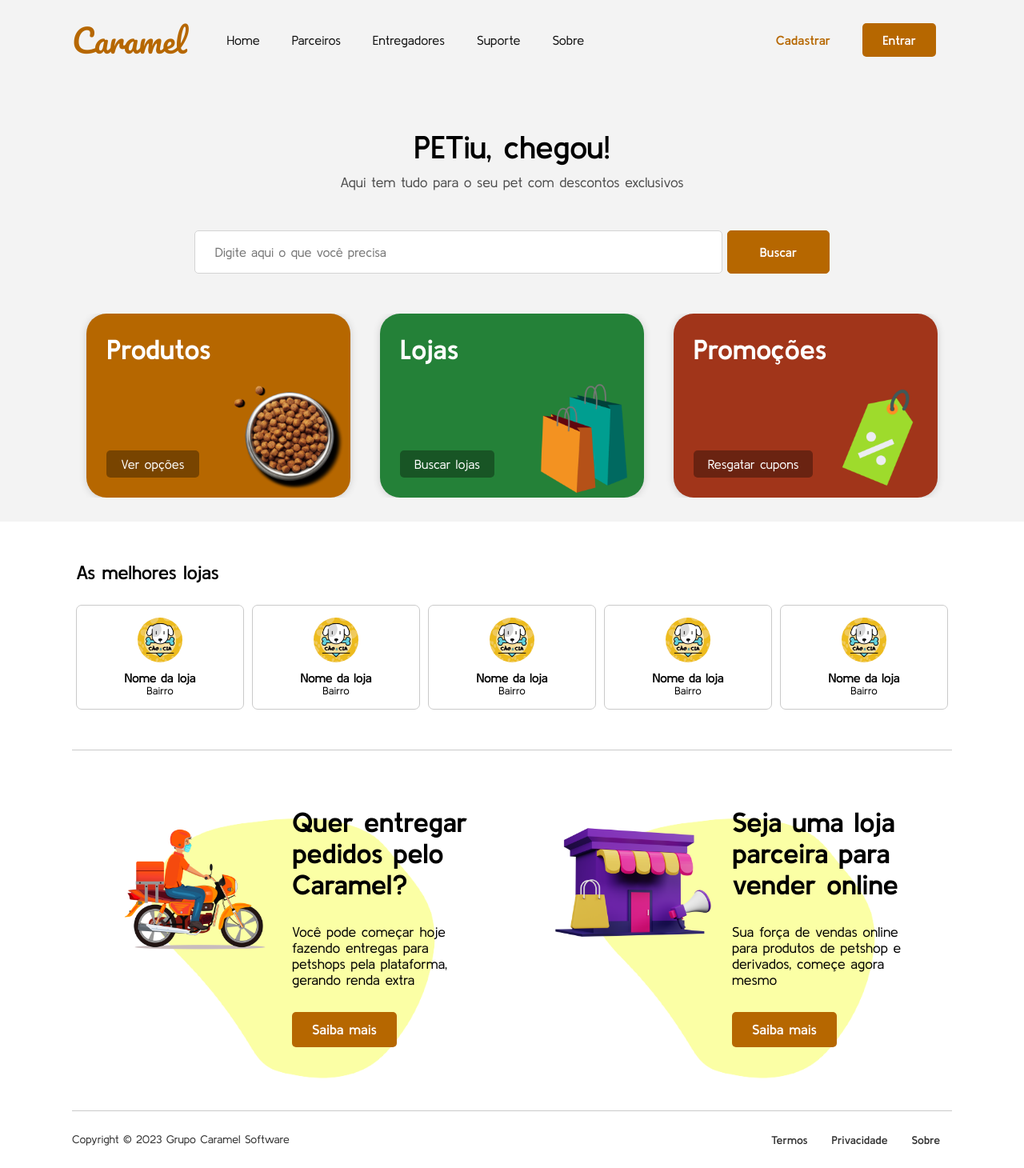
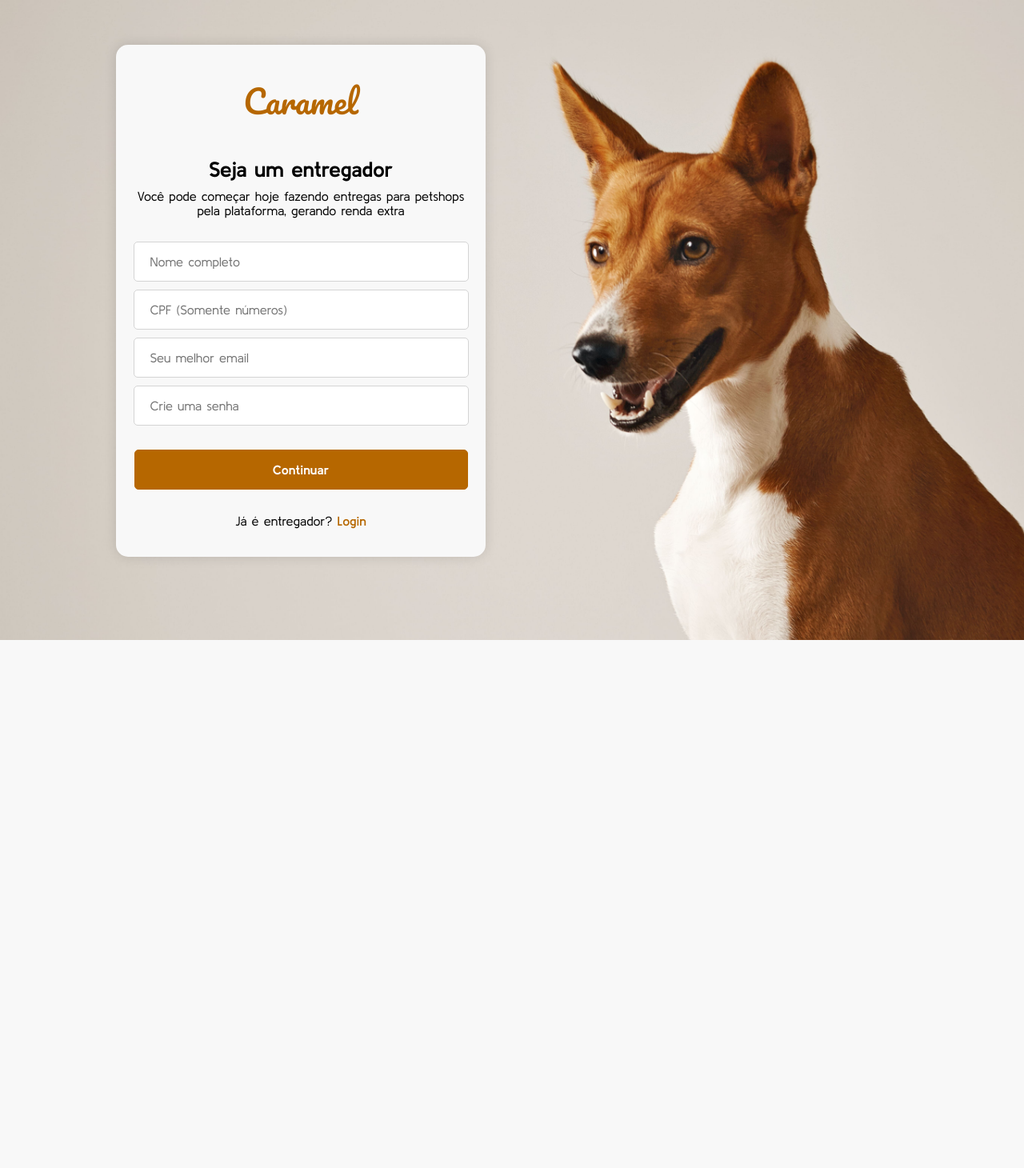
Before and after one commit to rdadev/caramel, a PHP site: page /entregador/index.html in a window 1280 px wide. Shown: the whole page at 80% size. After the commit the page ends 800 px from the top, so only its background shows below. Run offline with PHP 8.4, Linux system fonts and the light colour scheme.

Commit message:
Algumas alterações legais

```diff
--- /dev/null
+++ b/entregador/index.html
@@ -0,0 +1,31 @@
+<!DOCTYPE html>
+<html lang="pt-BR">
+<head>
+    <meta charset="UTF-8">
+    <meta http-equiv="X-UA-Compatible" content="IE=edge">
+    <meta name="viewport" content="width=device-width, initial-scale=1.0">
+    <link rel="stylesheet" type="text/css" href="../main.css"/>
+    <link rel="stylesheet" type="text/css" href="style.css"/>
+    <title>Caramel</title>
+</head>
+<body>
+    <div class="carregamento"><svg xmlns="http://www.w3.org/2000/svg" viewBox="0 0 512 512"><!--! Font Awesome Pro 6.4.0 by @fontawesome - https://fontawesome.com License - https://fontawesome.com/license (Commercial License) Copyright 2023 Fonticons, Inc. --><path d="M226.5 92.9c14.3 42.9-.3 86.2-32.6 96.8s-70.1-15.6-84.4-58.5s.3-86.2 32.6-96.8s70.1 15.6 84.4 58.5zM100.4 198.6c18.9 32.4 14.3 70.1-10.2 84.1s-59.7-.9-78.5-33.3S-2.7 179.3 21.8 165.3s59.7 .9 78.5 33.3zM69.2 401.2C121.6 259.9 214.7 224 256 224s134.4 35.9 186.8 177.2c3.6 9.7 5.2 20.1 5.2 30.5v1.6c0 25.8-20.9 46.7-46.7 46.7c-11.5 0-22.9-1.4-34-4.2l-88-22c-15.3-3.8-31.3-3.8-46.6 0l-88 22c-11.1 2.8-22.5 4.2-34 4.2C84.9 480 64 459.1 64 433.3v-1.6c0-10.4 1.6-20.8 5.2-30.5zM421.8 282.7c-24.5-14-29.1-51.7-10.2-84.1s54-47.3 78.5-33.3s29.1 51.7 10.2 84.1s-54 47.3-78.5 33.3zM310.1 189.7c-32.3-10.6-46.9-53.9-32.6-96.8s52.1-69.1 84.4-58.5s46.9 53.9 32.6 96.8s-52.1 69.1-84.4 58.5z" fill="#FFFFFF"/></svg></div>
+    <section class="cadastro">
+        <div class="container">
+            <div class="containerzinho">
+                <div class="logotipo logo"><a href="../index.html">Caramel</a></div>
+                <h1>Seja um entregador</h1>
+                <p>Você pode começar hoje fazendo entregas para petshops pela plataforma, gerando renda extra</p>
+                <form class="formulario" method="post" action="documentacao.html">
+                    <input class="entradas" type="text" placeholder="Nome completo" required/>
+                    <input class="entradas" type="text" maxlength="11" placeholder="CPF (Somente números)" required/>
+                    <input class="entradas" type="email" placeholder="Seu melhor email" required/>
+                    <input class="entradas" type="password" minlength="8" placeholder="Crie uma senha" required/>
+                    <input class="botao" type="submit" value="Continuar"/>
+                    <span class="acao">Já é entregador? <a class="linkacao" href="login.html">Login</a></span>
+                </form>
+            </div>
+        </div>
+    </section>
+</body>
+</html>
--- a/login/style.css
+++ b/entregador/style.css
@@ -1,5 +1,5 @@
 body {
-    background-image: url('../images/fundo-login.jpg');
+    background-image: url('../images/fundo-cadastro.jpg');
     background-size: cover;
     height: 100vh;
 }
@@ -19,11 +19,16 @@
     background-color: #f8f8f8;
     width: 42%;
     height: 80vh;
-    min-height: 550px;
-    max-height: 560px;
-    margin: 7vh 55%;
+    min-height: 640px;
+    max-height: 650px;
+    margin: 7vh 5%;
     border-radius: 15px;
     box-shadow: 0px 0px 15px #00000021;
+}
+
+.endereco {
+    min-height: 760px;
+    max-height: 770px;
 }
 
 .logo {
@@ -41,7 +46,7 @@
 }
 
 .containerzinho p {
-    width: 80%;
+    width: 90%;
     margin: 10px auto;
     text-align: center;
     font-size: 12pt;
@@ -88,12 +93,21 @@
     cursor: pointer;
 }
 
-.recuperacao {
+.termos {
+    margin-top: 25px;
+    width: 100%;
+    display: block;
+}
+
+.termos p {
+    width: 95%;
     font-size: 12pt;
-    text-align: right;
+    margin: auto;
+}
+
+.termos a {
+    font-size: 12pt;
     text-decoration: none;
-    display: block;
-    width: calc(100% - 25px);
     color: var(--principal);
     font-weight: 600;
 }
--- a/index.html
+++ b/index.html
@@ -23,8 +23,8 @@
                     <li><a href="sobre/index.html">Sobre</a></li>
                 </ul>
                 <ul id="acoes" class="botoes">
-                    <li class="principal"><a href="login/index.html">Entrar</a></li>
-                    <li class="secundario"><a href="cadastro/index.html">Cadastrar</a></li>
+                    <li class="principal"><a href="usuario/login.html">Entrar</a></li>
+                    <li class="secundario"><a href="usuario/cadastro.html">Cadastrar</a></li>
                 </ul>
             </nav>
         </div>
--- a/privacidade/index.html
+++ b/privacidade/index.html
@@ -24,8 +24,8 @@
                     <li><a href="../sobre/index.html">Sobre</a></li>
                 </ul>
                 <ul id="acoes" class="botoes">
-                    <li class="principal"><a href="../login/index.html">Entrar</a></li>
-                    <li class="secundario"><a href="../cadastro/index.html">Cadastrar</a></li>
+                    <li class="principal"><a href="../usuario/login.html">Entrar</a></li>
+                    <li class="secundario"><a href="../usuario/cadastro.html">Cadastrar</a></li>
                 </ul>
             </nav>
         </div>
--- a/sobre/index.html
+++ b/sobre/index.html
@@ -24,8 +24,8 @@
                     <li><a href="../sobre/index.html">Sobre</a></li>
                 </ul>
                 <ul id="acoes" class="botoes">
-                    <li class="principal"><a href="../login/index.html">Entrar</a></li>
-                    <li class="secundario"><a href="../cadastro/index.html">Cadastrar</a></li>
+                    <li class="principal"><a href="../usuario/login.html">Entrar</a></li>
+                    <li class="secundario"><a href="../usuario/cadastro.html">Cadastrar</a></li>
                 </ul>
             </nav>
         </div>
--- a/suporte/index.html
+++ b/suporte/index.html
@@ -24,8 +24,8 @@
                     <li><a href="../sobre/index.html">Sobre</a></li>
                 </ul>
                 <ul id="acoes" class="botoes">
-                    <li class="principal"><a href="../login/index.html">Entrar</a></li>
-                    <li class="secundario"><a href="../cadastro/index.html">Cadastrar</a></li>
+                    <li class="principal"><a href="../usuario/login.html">Entrar</a></li>
+                    <li class="secundario"><a href="../usuario/cadastro.html">Cadastrar</a></li>
                 </ul>
             </nav>
         </div>
--- a/termos/index.html
+++ b/termos/index.html
@@ -24,8 +24,8 @@
                     <li><a href="../sobre/index.html">Sobre</a></li>
                 </ul>
                 <ul id="acoes" class="botoes">
-                    <li class="principal"><a href="../login/index.html">Entrar</a></li>
-                    <li class="secundario"><a href="../cadastro/index.html">Cadastrar</a></li>
+                    <li class="principal"><a href="../usuario/login.html">Entrar</a></li>
+                    <li class="secundario"><a href="../usuario/cadastro.html">Cadastrar</a></li>
                 </ul>
             </nav>
         </div>
```
Also changed, not shown: usuario/cadastro.html (renamed from cadastro/endereco.html, +11 -13 lines), usuario/cadastro2.html (renamed from cadastro/index.html, +13 -11 lines), usuario/login.html (renamed from login/index.html, +4 -4 lines), usuario/style.css (renamed from cadastro/style.css, +31 -5 lines).
